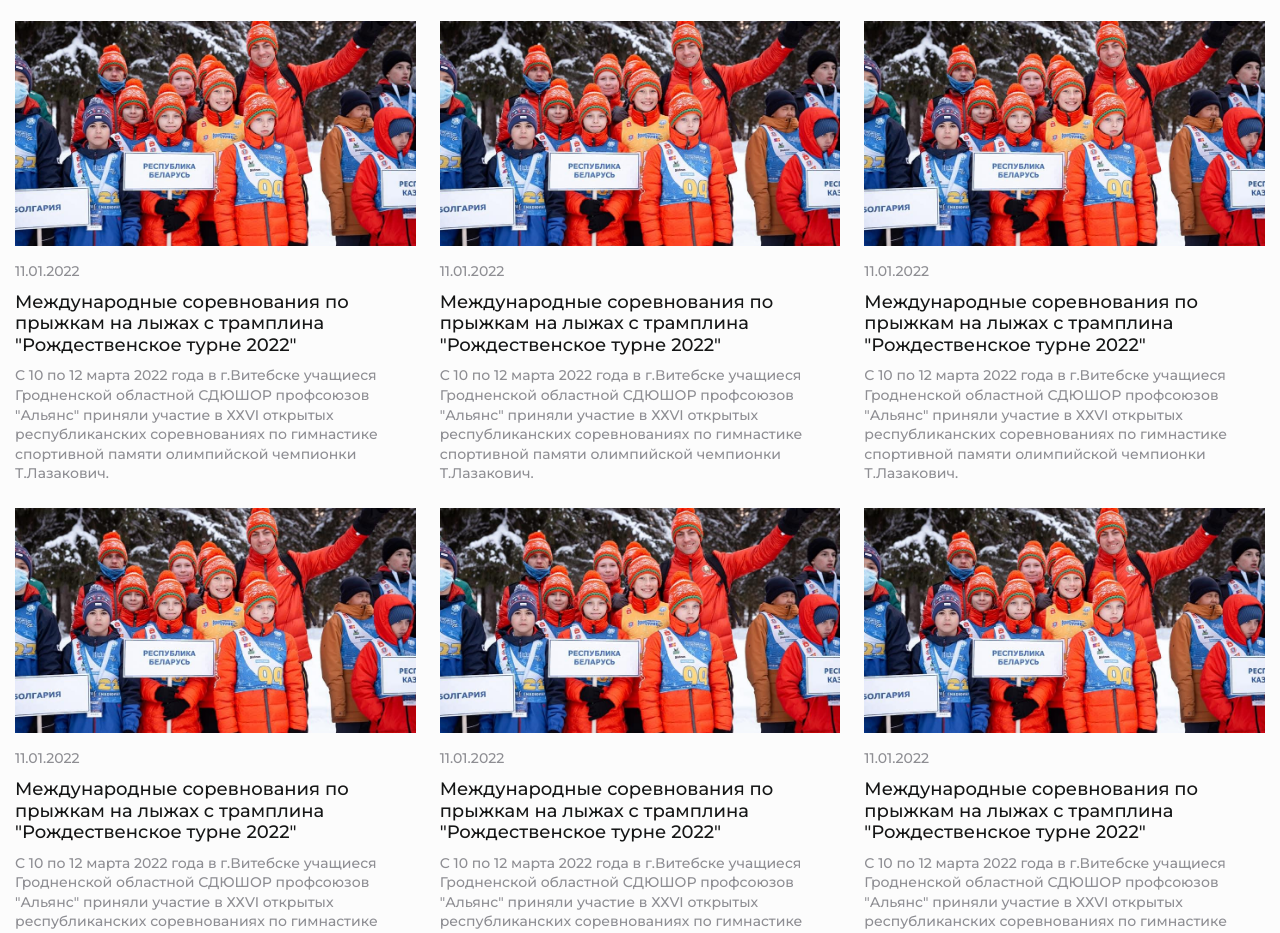
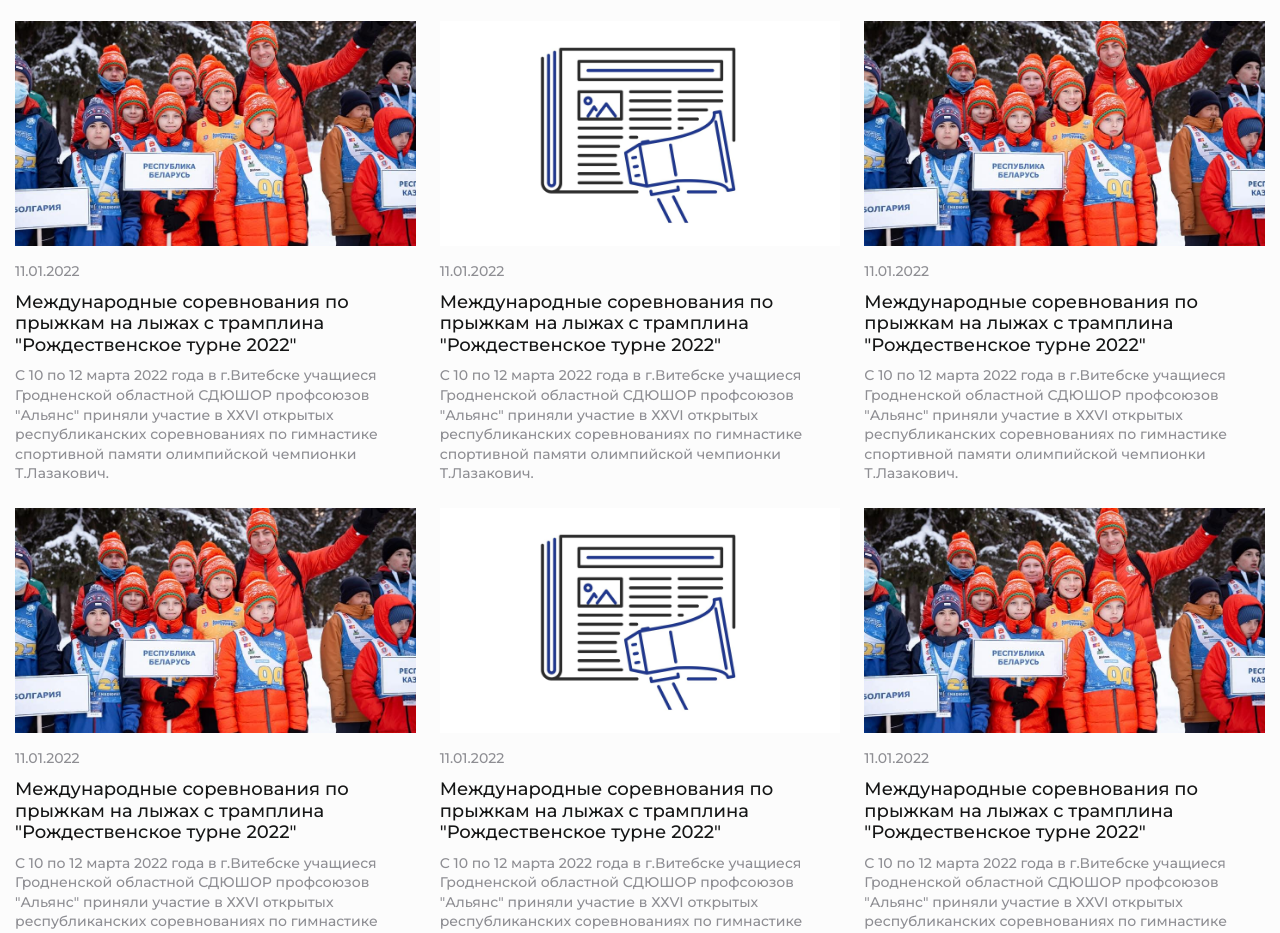
Before and after one commit to InfoCenterBy/sportfpb-test, a plain HTML site: page news.html in a window 1280 px wide. Shown: the part 324-1257 px from the top of the page. Drawn offline with nearby package versions, Linux system fonts and the light colour scheme.

Commit message:
Update 2022-04-08T09:23:45.858Z

```diff
--- a/news.html
+++ b/news.html
@@ -175,7 +175,7 @@
 							<div class="col-sm-6 col-lg-4 col-xxl-3">
 								<a href="news-post.html" class="news-preview-item">
 									<div class="news-preview-item__photo">
-										<img src="./img/news/01.jpg" alt="">
+										<img src="./img/blank-photo.jpg" alt="">
 									</div>
 									<div class="news-preview-item__info">
 										<div class="news-preview-item__date">11.01.2022</div>
@@ -211,7 +211,7 @@
 							<div class="col-sm-6 col-lg-4 col-xxl-3">
 								<a href="#" class="news-preview-item">
 									<div class="news-preview-item__photo">
-										<img src="./img/news/01.jpg" alt="">
+										<img src="./img/blank-photo.jpg" alt="">
 									</div>
 									<div class="news-preview-item__info">
 										<div class="news-preview-item__date">11.01.2022</div>
```
Also changed, not shown: img/blank-photo.jpg (added).
